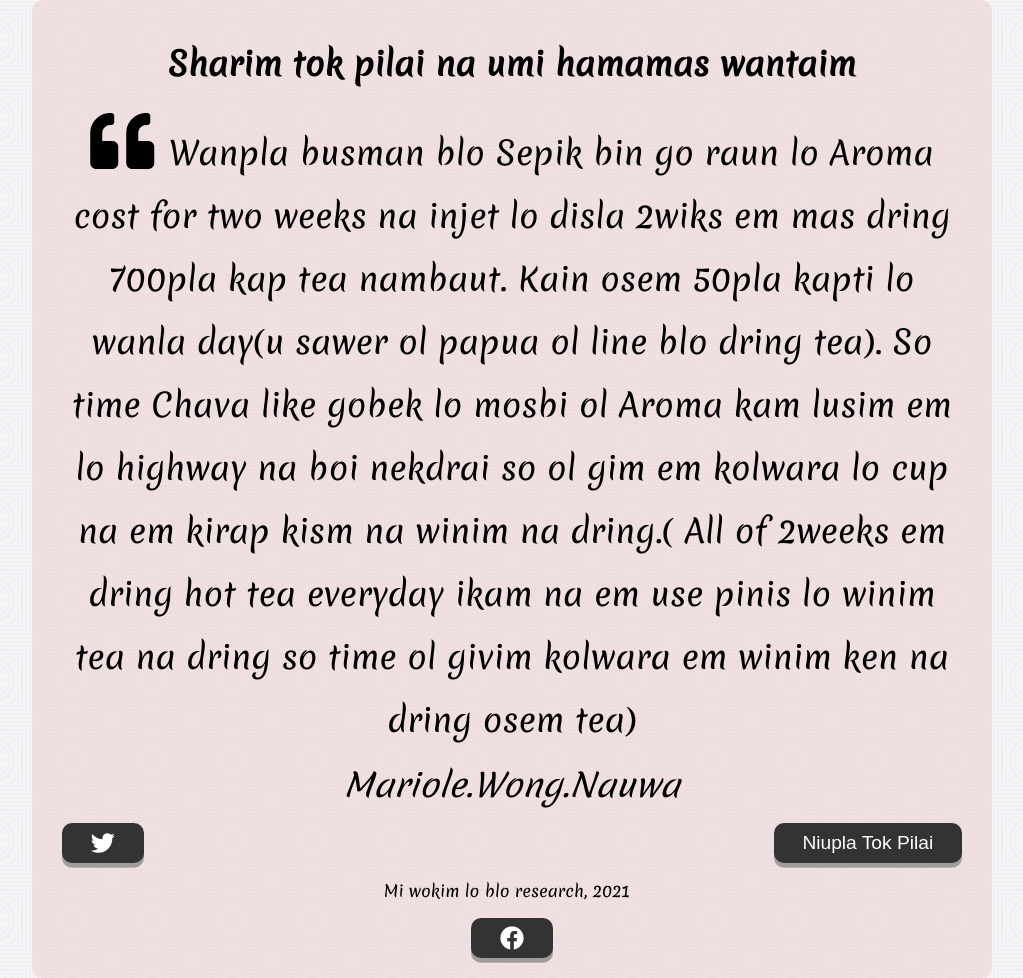
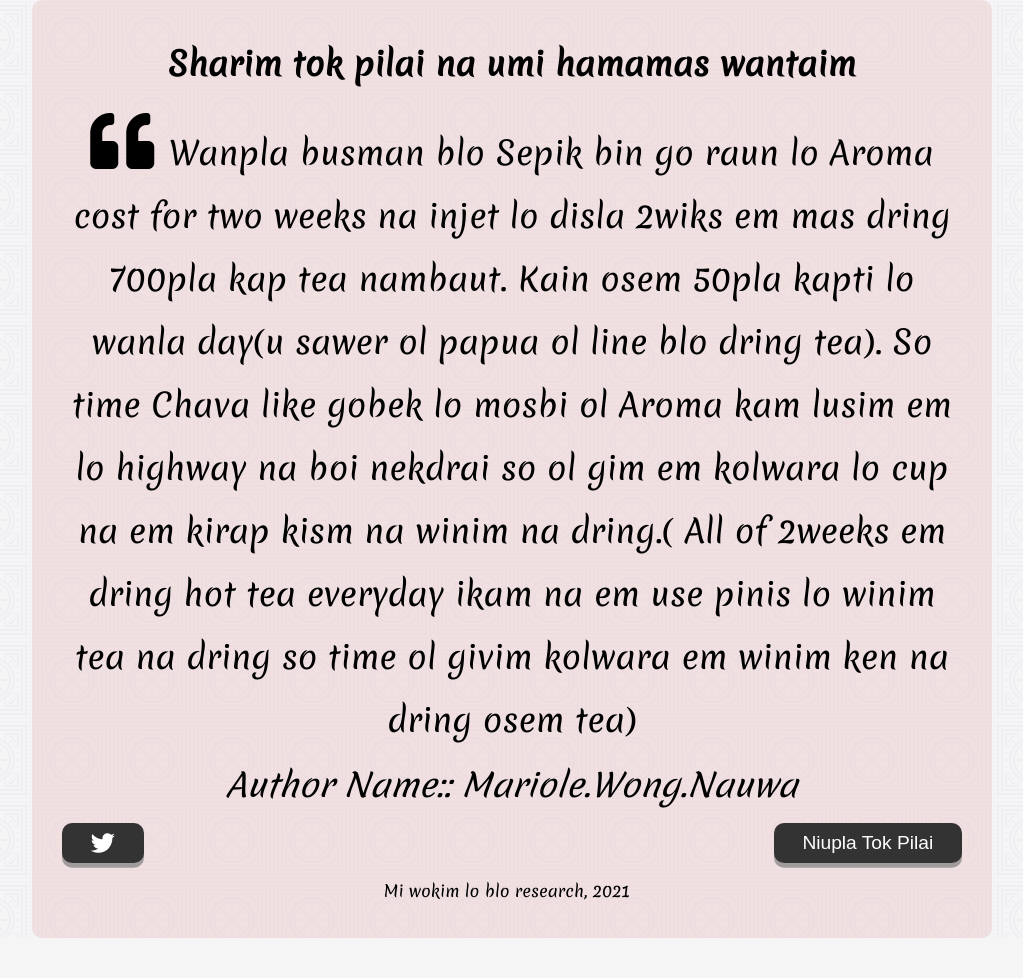
Before and after one commit to rodnar123/jokes-main, a plain HTML site: page index.html in a window 1280 px wide. Shown: the whole page, without its empty margins (128-1151 px from the left). After the commit the page ends 938 px from the top, so only its background shows below. Drawn offline with Linux system fonts and the light colour scheme.

Commit message:
fine tune

```diff
--- a/index.html
+++ b/index.html
@@ -5,6 +5,12 @@
     <meta charset="UTF-8">
     <meta http-equiv="X-UA-Compatible" content="IE=edge">
     <meta name="viewport" content="width=device-width, initial-scale=1.0">
+    <meta property="og:url"           content="https://www.your-domain.com/your-page.html" />
+    <meta property="og:type"          content="website" />
+    <meta property="og:title"         content="Your Website Title" />
+    <meta property="og:description"   content="Your description" />
+    <meta property="og:image"         content="https://www.your-domain.com/path/image.jpg" />
+
     <title>Papua New Guinea Tok Pilai</title>
     <link rel="icon" href="images/title.gif">
 
@@ -14,9 +20,9 @@
 </head>
 <body>
 
+    <div id="fb-root"></div>
+    <div class="quote-container" id="quote-container">
 
-    <div class="quote-container" id="quote-container">
-    <main id="main-container">
         <h1>Sharim tok pilai na umi hamamas wantaim</h1>
             <!--Quote -->
 
@@ -25,7 +31,7 @@
         <span id="quote"></span>
     </div>
     <!-- Author -->
-    <div class="quote-author">
+    <div class="quote-author">Author Name::
         <span id="author"></span>
     </div>
     <!-- Buttons -->
@@ -35,27 +41,18 @@
         </button>
         <button id="new-quote">Niupla Tok Pilai</button>
     </div>
-
-    </main>
-
     <footer>
         <p>
             Mi wokim lo blo research, 2021 &nbsp;
 
         </p>
-        <div class="fb-share-button" data-href="https://aviv7385.github.io/randomQuote/" data-layout="button_count"
-            data-size="small">
-
-                <button class="facebook-button" id="facebook" title="Post this on facebook!">
-                    <i class="fab fa-facebook"></i>
-                    <a target="_blank"
-                href="https://www.facebook.com/sharer/sharer.php?u=https%3A%2F%2Faviv7385.github.io%2FrandomQuote%2F&amp;src=sdkpreparse"
-               ></a>
-                </button>
+        <div class="fb-share-button"
+            data-href="https://rodnar123.github.io/jokes-main/"
+            data-layout="button_count">
         </div>
     </footer>
+    </div>
 
-    </div>
 
     <div class="loader" id="loader"></div>
 
@@ -63,5 +60,14 @@
     <!-- Script -->
     <script src="pngjokes.js"></script>
     <script src="script.js"></script>
+
+    <script>(function(d, s, id) {
+        var js, fjs = d.getElementsByTagName(s)[0];
+        if (d.getElementById(id)) return;
+        js = d.createElement(s); js.id = id;
+        js.src = "https://connect.facebook.net/en_US/sdk.js#xfbml=1&version=v3.0";
+        fjs.parentNode.insertBefore(js, fjs);
+        }(document, 'script', 'facebook-jssdk'));</script>
+
 </body>
 </html>
--- a/script.js
+++ b/script.js
@@ -44,19 +44,12 @@ function newPngJoke() {
 
 }
 
-
-
-
 // Tweet Quote
 function tweetQuote() {
     const twitterUrl = `https://twitter.com/intent/tweet?text=${quoteText.textContent} - ${authorText.textContent}`;
     window.open(twitterUrl, '_blank');
 }
-// Facebook post
-function facebookPost() {
-    const facebookUrl = `https://www.facebook.com/dialog/feed?text=${quoteText.textContent} - ${authorText.textContent}`;
-    window.open(facebookUrl,'_blank');
-}
+
 
 // Event Listener
 
@@ -65,4 +58,5 @@ twitterBtn.addEventListener('click',tweetQuote);
 
 // On laod
 
+
     newPngJoke();
--- a/style.css
+++ b/style.css
@@ -76,13 +76,7 @@ button:active{
 .fa-twitter{
     font-size: 1.5rem;
 }
-.facebook-button:hover{
-    color: #3b5998;
 
-}
-.fa-facebook{
-    font-size: 1.5rem;
-}
 
 
 
@@ -102,9 +96,10 @@ button:active{
   }
 
 /* Media Query*/
-@media screen and (max-width: 1000px){
+@media screen and (max-width:1000px){
     .quote-container{
         margin: auto 10px;
+
     }
     .quote-text {
         font-size: 2rem;
```
